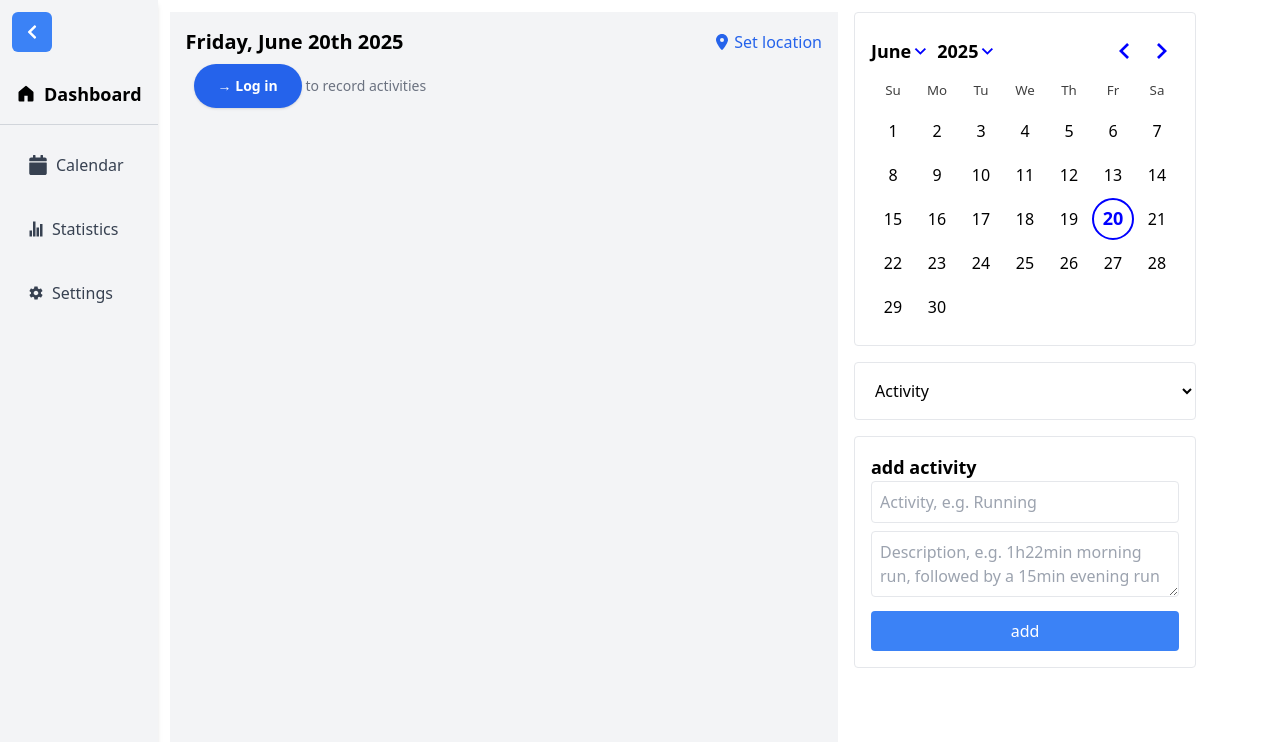
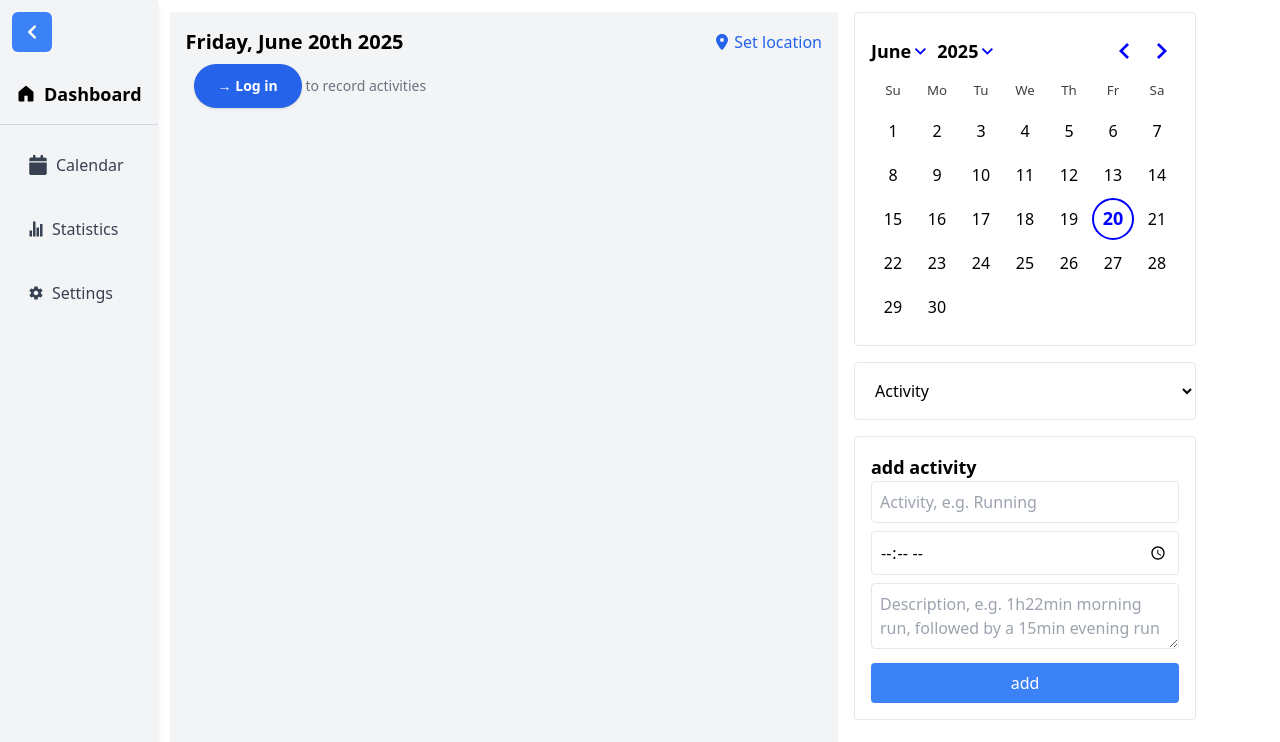
Before and after one commit to Julobulo/Calendar-React, a React (Vite) app in the folder calendar/: page /calendar/day in a window 1280 px wide. Shown: the top 742 px of the page. Built offline with nearby package versions, Linux system fonts and the light colour scheme.

Commit message:
added time input in activity form
setting time to current time when creating new activity
sending time with other activity info on creation and edit

```diff
--- a/calendar/src/components/Day.tsx
+++ b/calendar/src/components/Day.tsx
@@ -91,10 +91,10 @@ const Day = () => {
     const handleClick = () => {
         if (window.innerWidth < 768) {
             setMobileShowForm(true);
-            setEventPopUp({ state: "add", activity: "", description: "", note: "", variable: "", value: "" });
+            setEventPopUp({ state: "add", activity: "", description: "", time: new Date().toISOString().slice(11, 16), note: "", variable: "", value: "" });
         }
         else {
-            setEventPopUp({ state: "add", activity: "", description: "", note: "", variable: "", value: "" });
+            setEventPopUp({ state: "add", activity: "", description: "", time: new Date().toISOString().slice(11, 16), note: "", variable: "", value: "" });
         }
     };
 
@@ -108,7 +108,7 @@ const Day = () => {
         localStorage.setItem('year', selectedDate.getFullYear().toString());
     }, [selectedDate])
 
-    const [eventPopUp, setEventPopUp] = useState<{ state: "add" | "edit"; activity: string; description: string, note: string, variable: string, value: string }>({ state: "add", activity: "", description: "", note: "", variable: "", value: "" });
+    const [eventPopUp, setEventPopUp] = useState<{ state: "add" | "edit"; activity: string; description: string, time: string, note: string, variable: string, value: string }>({ state: "add", activity: "", description: "", time: "", note: "", variable: "", value: "" });
 
     const [loading, setLoading] = useState(false);
     const [actionLoading, setActionLoading] = useState<boolean>(false);
@@ -127,6 +127,7 @@ const Day = () => {
                     type: "activity",
                     activity: eventPopUp.activity,
                     description: eventPopUp.description,
+                    time: eventPopUp.time,
                 }
             } else if (selectedForm === "note") {
                 if (!eventPopUp.note) { toast.error('Please fill in the note'); setActionLoading(false); return }
@@ -162,7 +163,7 @@ const Day = () => {
                 console.log(`the event wasn't successfully created`);
             }
             else {
-                setEventPopUp({ state: "add", activity: "", description: "", note: "", variable: "", value: "" });
+                setEventPopUp({ state: "add", activity: "", description: "", time: "", note: "", variable: "", value: "" });
                 setReload(!reload);
             }
             setActionLoading(false);
@@ -179,6 +180,7 @@ const Day = () => {
                     type: "activity",
                     activity: eventPopUp.activity,
                     description: eventPopUp.description,
+                    time: eventPopUp.time,
                 }
             } else if (selectedForm === "note") {
                 if (!eventPopUp.note) { toast.error('Please fill in the note'); setActionLoading(false); return }
@@ -214,7 +216,7 @@ const Day = () => {
                 console.log(`the event wasn't successfully edited`);
             }
             else {
-                setEventPopUp({ state: "add", activity: "", description: "", note: "", variable: "", value: "" });
+                setEventPopUp({ state: "add", activity: "", description: "", time: "", note: "", variable: "", value: "" });
                 setReload(!reload);
             }
             setTimeout('', 5000);
@@ -264,7 +266,7 @@ const Day = () => {
             console.log(`the event wasn't successfully deleted`);
         }
         else {
-            setEventPopUp({ state: "add", activity: "", description: "", note: "", variable: "", value: "" });
+            setEventPopUp({ state: "add", activity: "", description: "", time: "", note: "", variable: "", value: "" });
             setReload(!reload);
         }
         setMobileShowForm(false);
@@ -546,7 +548,7 @@ const Day = () => {
                                     onClick={(e) => {
                                         e.stopPropagation(); // Prevent handleClick from running
                                         setSelectedForm("activity");
-                                        setEventPopUp({ state: "edit", activity: entry.activity, description: entry.description, note: "", variable: "", value: "" });
+                                        setEventPopUp({ state: "edit", activity: entry.activity, description: entry.description, time: entry.time || "", note: "", variable: "", value: "" });
                                         setMobileShowForm(true);
                                     }}
                                 >
@@ -586,7 +588,7 @@ const Day = () => {
                                             onClick={(e) => {
                                                 e.stopPropagation(); // Prevent handleClick from running
                                                 setSelectedForm("variable");
-                                                setEventPopUp({ state: "edit", activity: "", description: "", variable: entry.variable, value: entry.value, note: "" })
+                                                setEventPopUp({ state: "edit", activity: "", description: "", time: "", variable: entry.variable, value: entry.value, note: "" })
                                                 setMobileShowForm(true);
                                             }}
                                         >
@@ -606,7 +608,7 @@ const Day = () => {
                                         onClick={(e) => {
                                             e.stopPropagation(); // Prevent handleClick from running
                                             setSelectedForm("note");
-                                            setEventPopUp({ state: "edit", activity: "", description: "", note: dayActivities?.note || "", variable: "", value: "" })
+                                            setEventPopUp({ state: "edit", activity: "", description: "", time: "", note: dayActivities?.note || "", variable: "", value: "" })
                                             setMobileShowForm(true);
                                         }}
                                     >
@@ -654,7 +656,7 @@ const Day = () => {
                     {/* Dropdown to select form type */}
                     <select
                         value={selectedForm}
-                        onChange={(e) => { setSelectedForm(e.target.value as "activity" | "note" | "variable"); setEventPopUp({ state: "add", activity: "", description: "", note: "", variable: "", value: "" }) }}
+                        onChange={(e) => { setSelectedForm(e.target.value as "activity" | "note" | "variable"); setEventPopUp({ state: "add", activity: "", description: "", time: "", note: "", variable: "", value: "" }) }}
                         className="p-4 border mb-4 rounded w-full mx-auto lg:mr-2 xl:mr-14 bg-white focus:bg-gray-200"
                         style={{ width: calendarWidth ? `${calendarWidth}px` : "auto" }}
                     >
@@ -692,6 +694,17 @@ const Day = () => {
                                         ))}
                                     </ul>
                                 )}
+                                <input
+                                    type="time"
+                                    className="w-full p-2 border mt-2 rounded"
+                                    value={eventPopUp.time ?? new Date().toISOString().slice(11, 16)} // fallback to current time if undefined
+                                    onChange={(e) =>
+                                        setEventPopUp((prev) => ({
+                                            ...prev,
+                                            time: e.target.value,
+                                        }))
+                                    }
+                                />
                                 <textarea
                                     placeholder="Description, e.g. 1h22min morning run, followed by a 15min evening run"
                                     className="w-full p-2 border mt-2 rounded"
```
